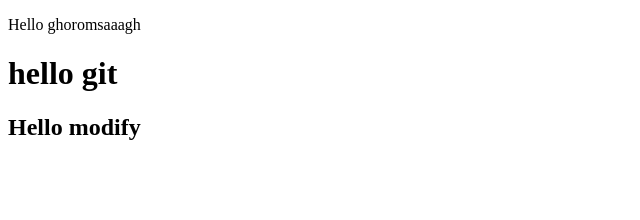
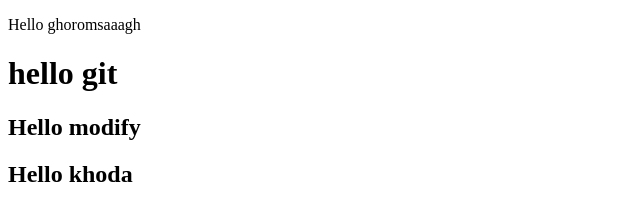
Before and after one commit to ACAB1312z/git-projects, a plain HTML site: page index.html in a window 1280 px wide. Shown: the whole page, without its empty margins (0-640 px from the left). Drawn offline with Linux system fonts and the light colour scheme.

Commit message:
add h2 in index.html

```diff
--- a/index.html
+++ b/index.html
@@ -11,5 +11,7 @@
     </div>
     <h1>hello git</h1>
     <h2>Hello modify</h2>
+    <h2>Hello khoda</h2>
+
 </body>
 </html>
```
